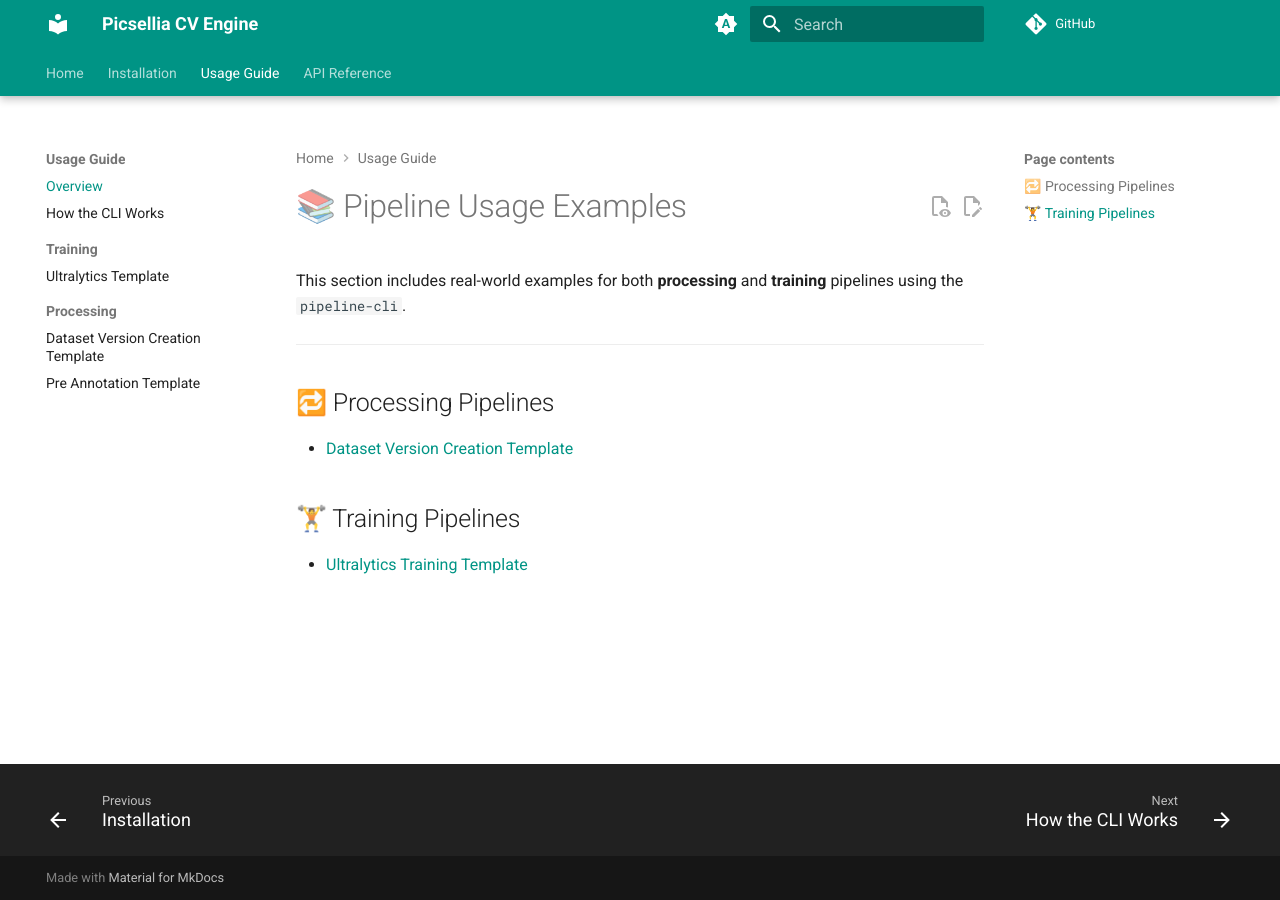
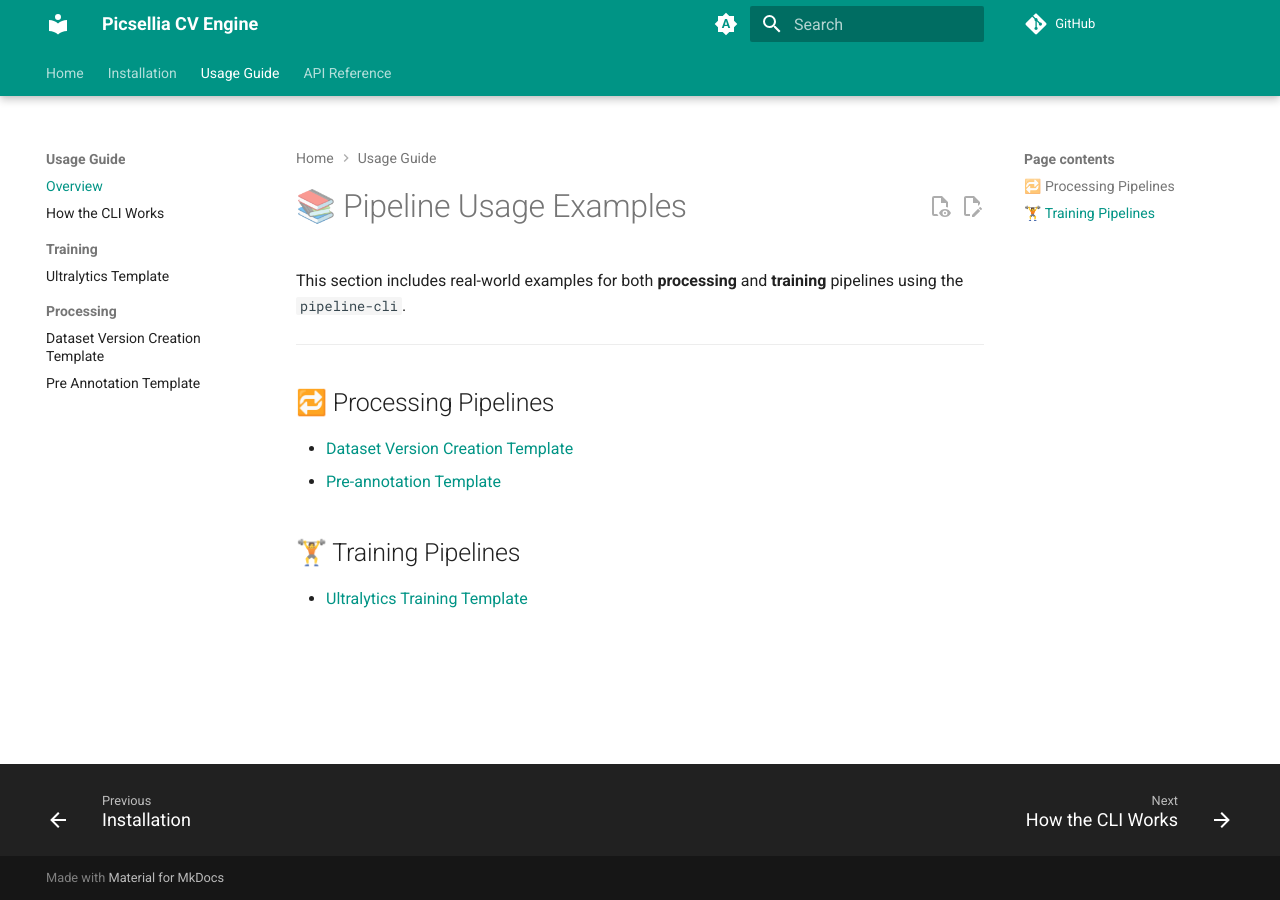
Before and after one commit to picselliahq/picsellia-cv-engine, an MkDocs documentation site: the page built from docs/usage/index.md, in a window 1280 px wide. Built offline with MkDocs 1.6.1 and Material for MkDocs 9.7.7, drawn with Linux system fonts in a browser that asks for light colours; comment, search, counter and statistics services are not loaded.

Commit message:
feat: add pre annotation template

```diff
--- a/docs/usage/index.md
+++ b/docs/usage/index.md
@@ -7,6 +7,7 @@
 ## 🔁 Processing Pipelines
 
 - [Dataset Version Creation Template](processing/dataset_version_creation.md)
+- [Pre-annotation Template](processing/pre_annotation.md)
 
 ## 🏋️ Training Pipelines
 
```
